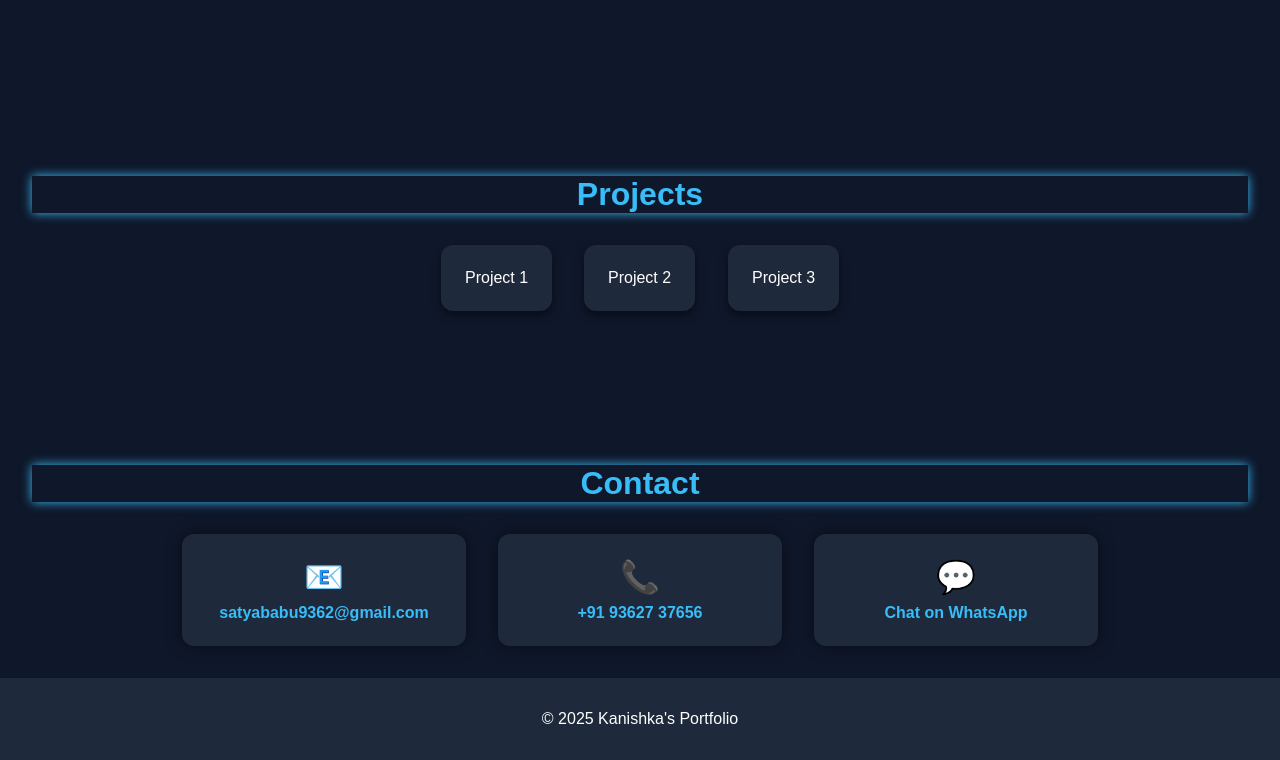
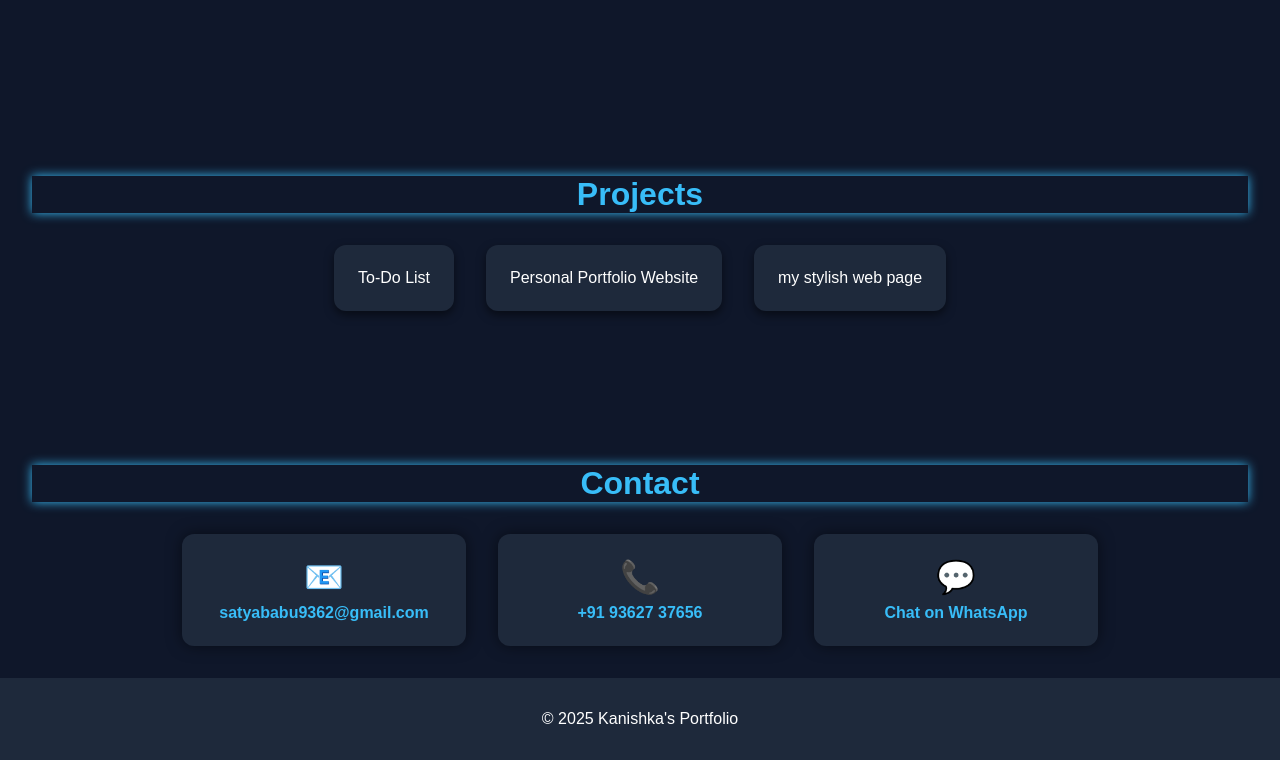
Before and after one commit to satyababu9362-lang/kanishka, a plain HTML site: page index.html in a window 1280 px wide. Shown: the part 1846-2606 px from the top of the page. Drawn offline with nearby package versions, Linux system fonts and the light colour scheme.

Commit message:
Update index.html

```diff
--- a/index.html
+++ b/index.html
@@ -338,9 +338,9 @@
   <section id="projects">
     <h2 class="section-title" data-aos="fade-up">Projects</h2>
     <div class="projects">
-      <div class="card" data-aos="flip-left">Project 1</div>
-      <div class="card" data-aos="flip-left">Project 2</div>
-      <div class="card" data-aos="flip-left">Project 3</div>
+      <div class="card" data-aos="flip-left">To-Do List</div>
+      <div class="card" data-aos="flip-left">Personal Portfolio Website</div>
+      <div class="card" data-aos="flip-left">my stylish web page</div>
     </div>
   </section>
 
```
